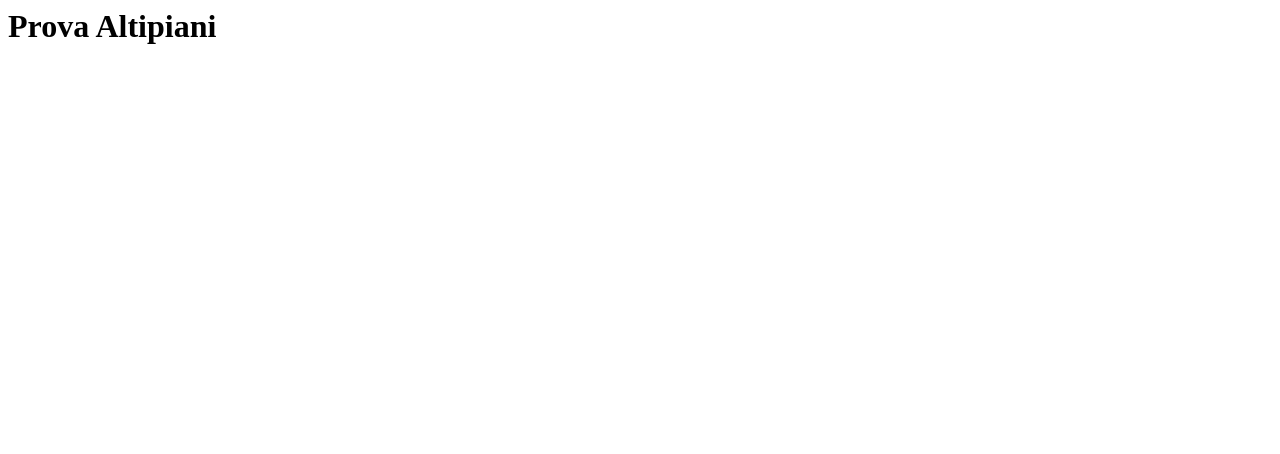
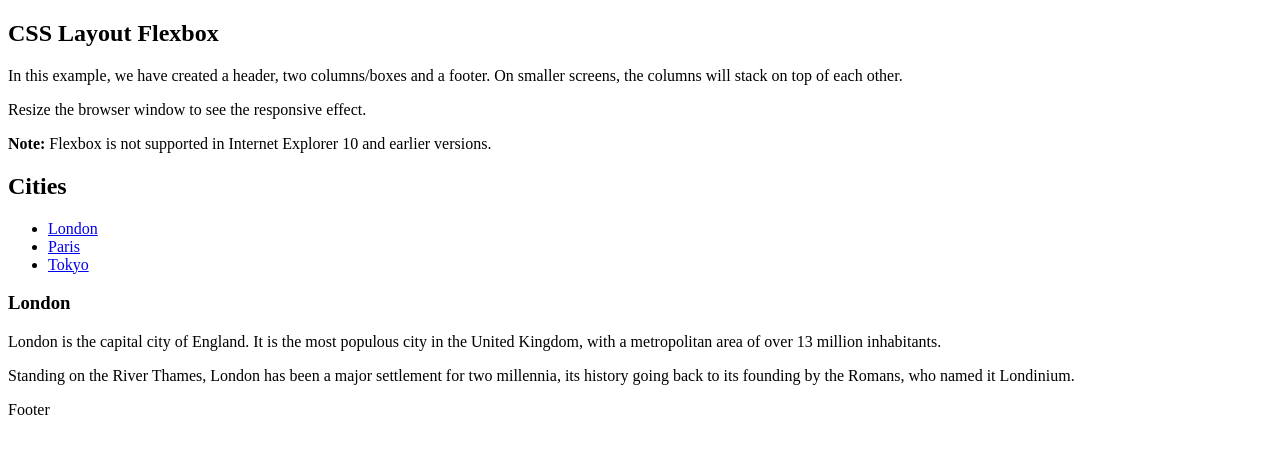
Before and after one commit to deshill/altipiani, a plain HTML site: page index.html in a window 1280 px wide. Drawn offline with Linux system fonts and the light colour scheme.

Commit message:
Update index.html

```diff
--- a/index.html
+++ b/index.html
@@ -1 +1,44 @@
-<h1> Prova Altipiani </h1>
+<!DOCTYPE html>
+<html lang="en">
+<head>
+<title>CSS Template</title>
+<meta charset="utf-8">
+<meta name="viewport" content="width=device-width, initial-scale=1">
+</head>
+
+
+
+
+<body>
+
+<h2>CSS Layout Flexbox</h2>
+<p>In this example, we have created a header, two columns/boxes and a footer. On smaller screens, the columns will stack on top of each other.</p>
+<p>Resize the browser window to see the responsive effect.</p>
+<p><strong>Note:</strong> Flexbox is not supported in Internet Explorer 10 and earlier versions.</p>
+
+<header>
+  <h2>Cities</h2>
+</header>
+
+<section>
+  <nav>
+    <ul>
+      <li><a href="#">London</a></li>
+      <li><a href="#">Paris</a></li>
+      <li><a href="#">Tokyo</a></li>
+    </ul>
+  </nav>
+
+  <article>
+    <h1>London</h1>
+    <p>London is the capital city of England. It is the most populous city in the  United Kingdom, with a metropolitan area of over 13 million inhabitants.</p>
+    <p>Standing on the River Thames, London has been a major settlement for two millennia, its history going back to its founding by the Romans, who named it Londinium.</p>
+  </article>
+</section>
+
+<footer>
+  <p>Footer</p>
+</footer>
+
+</body>
+</html>
```
